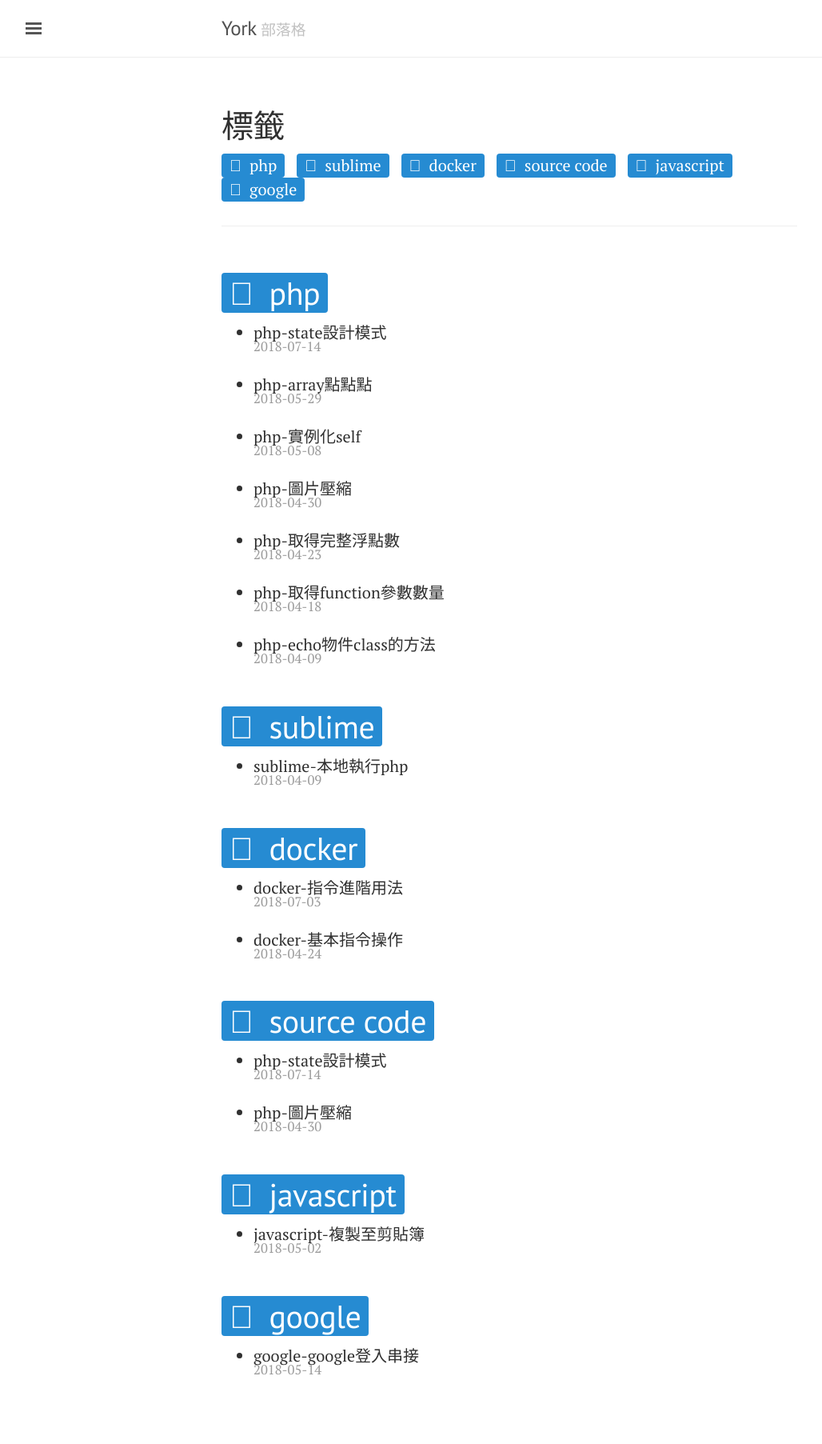
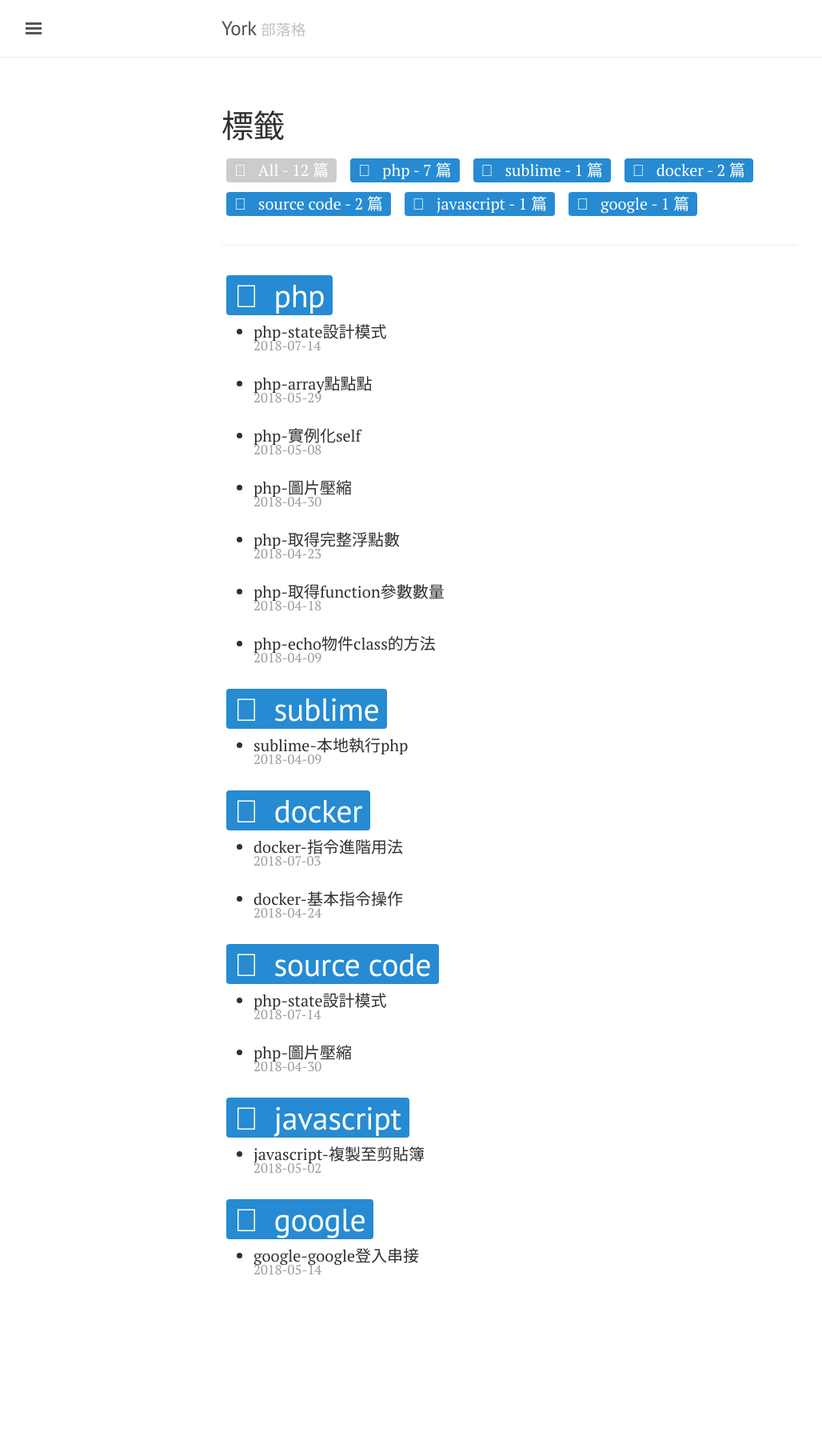
Before and after one commit to linyork/linyork.github.io, a Jekyll site: the page built from Tags.md, in a window 1280 px wide. Shown: the whole page at 80% size, without its empty margins (3-1031 px from the left). Built offline with Jekyll 4.4.1, drawn with Linux system fonts in a browser that asks for light colours; after the commit the page ends 1680 px from its top, so only the background shows below that.

Commit message:
fix tags

```diff
--- a/Tags.md
+++ b/Tags.md
@@ -5,8 +5,13 @@ title: 標籤
 
 <div class="tags-expo">
   <div class="tags-expo-list">
+    <div href="" class="post-tag" style="background:#ccc">
+      All - {{ site.posts.size }} 篇
+    </div>
     {% for tag in site.tags %}
-    <a href="#{{ tag[0] | slugify }}" class="post-tag">{{ tag[0] }}</a>
+    <a href="#{{ tag[0] | slugify }}" class="post-tag">
+      {{ tag[0] }} - {{ tag[1].size }} 篇
+    </a>
     {% endfor %}
   </div>
   <hr/>
--- a/public/css/lanyon.css
+++ b/public/css/lanyon.css
@@ -335,7 +335,7 @@ a.sidebar-nav-item:focus {
   display: inline-block;
   background: #268bd2;
   padding: 0 .5rem;
-  margin-right: .5rem;
+  margin: .3rem;
   border-radius: 4px;
   color: #ffffff;
   font-family: $font-sans;
```
